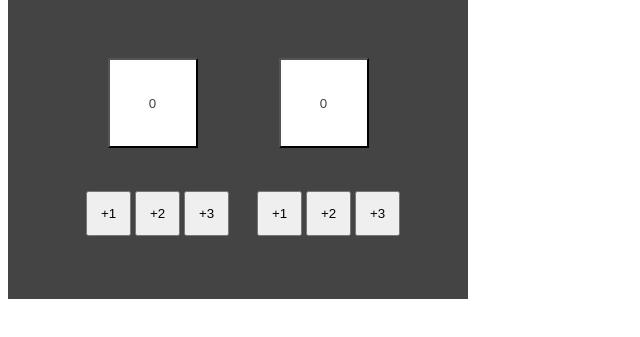
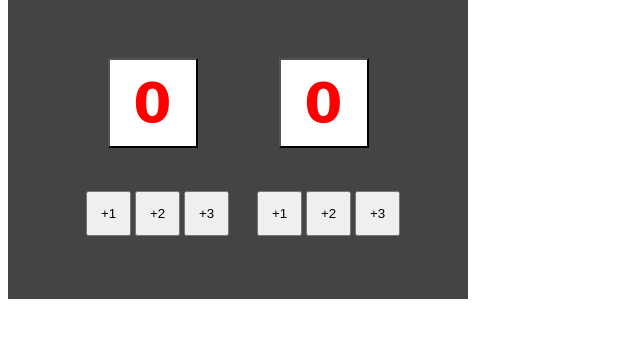
Before and after one commit to dazeste/score_board, a plain HTML site: page index.html in a window 1280 px wide. Shown: the part 191-528 px from the top of the page, without its empty margins (0-640 px from the left). Drawn offline with Linux system fonts and the light colour scheme; a web font is replaced by a local one.

Commit message:
Update style.css

```diff
--- a/style.css
+++ b/style.css
@@ -30,6 +30,10 @@
   background-color: var(--clr-white);
   color: var(--clr-dark);
   margin: 40px;
+  font-size: 55px;
+  font-family: var(--font-title);
+  color: red;
+  font-weight: 800;
 }
 .operate{
 width: 155px;
@@ -37,6 +41,7 @@ height: 55px;
 margin: 3px;
 padding-left: 10px;
 border: 1px;
+
 }
 .operate button{
   width: 45px;
```
